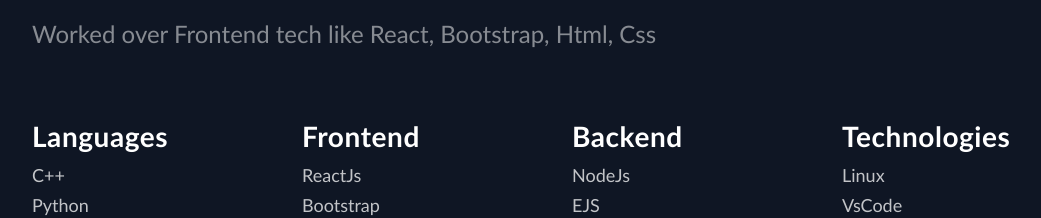
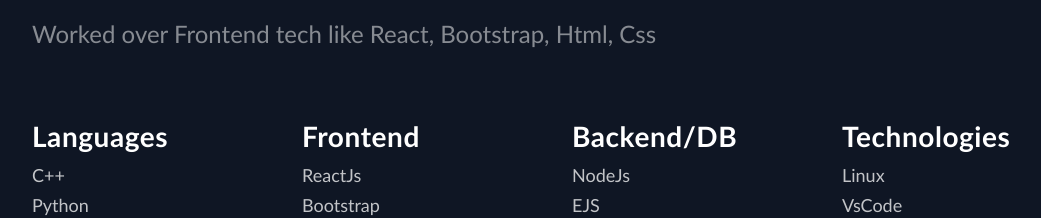
Before and after one commit to vijay2249/portfolio1, a Next.js app: page / in a window 1280 px wide. Shown: the part 1994-2212 px from the top of the page, without its empty margins (88-1129 px from the left). Built offline with nearby package versions, Linux system fonts and the light colour scheme.

Commit message:
Update Technologies.js

```diff
--- a/src/components/Technologies/Technologies.js
+++ b/src/components/Technologies/Technologies.js
@@ -24,7 +24,7 @@
       </ListItem>
       <ListItem>
         <ListContainer>
-          <ListTitle>Backend</ListTitle>
+          <ListTitle>Backend/DB</ListTitle>
           <ListParagraph>NodeJs<br/>EJS<br/>ExpressJs<br/>MongoDb<br/>Mongoose</ListParagraph>
         </ListContainer>
       </ListItem>
```
